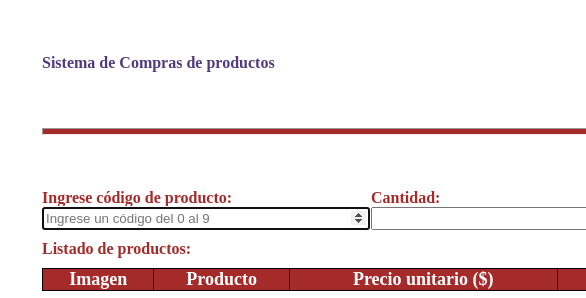
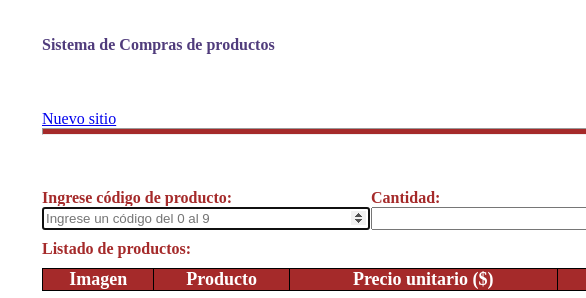
Before and after one commit to Gakusco/carrito_de_compras, a plain HTML site: page index.html in a window 1280 px wide. Shown: the part 194-492 px from the top of the page, 198-784 px from the left. Drawn offline with Linux system fonts and the light colour scheme.

Commit message:
Agregar link

```diff
--- a/index.html
+++ b/index.html
@@ -23,7 +23,7 @@
     <header>
         <div class="compraDeProductos">
             <p>Sistema de Compras de productos</p>
-            <a href="/somos.html"></a>
+            <a href="/somos.html">Nuevo sitio</a>
             <hr>
         </div>
         <div class="logo">
```
